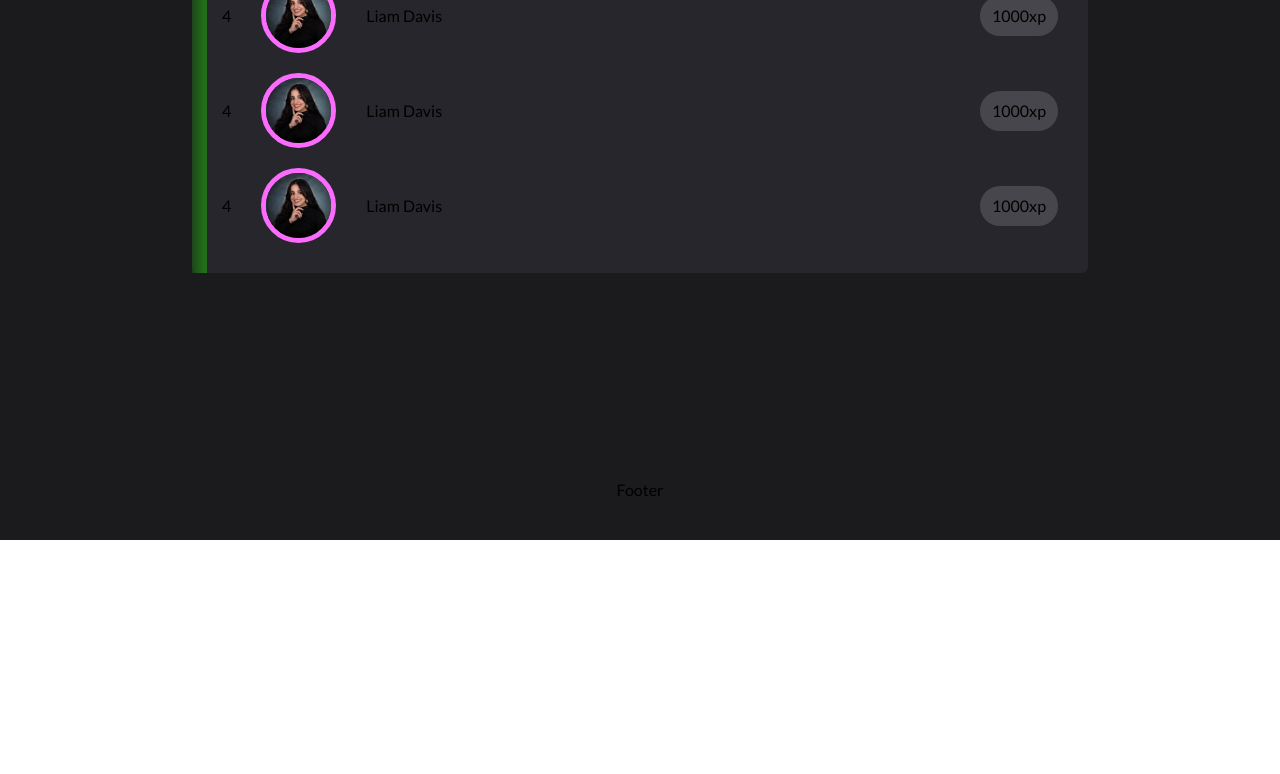
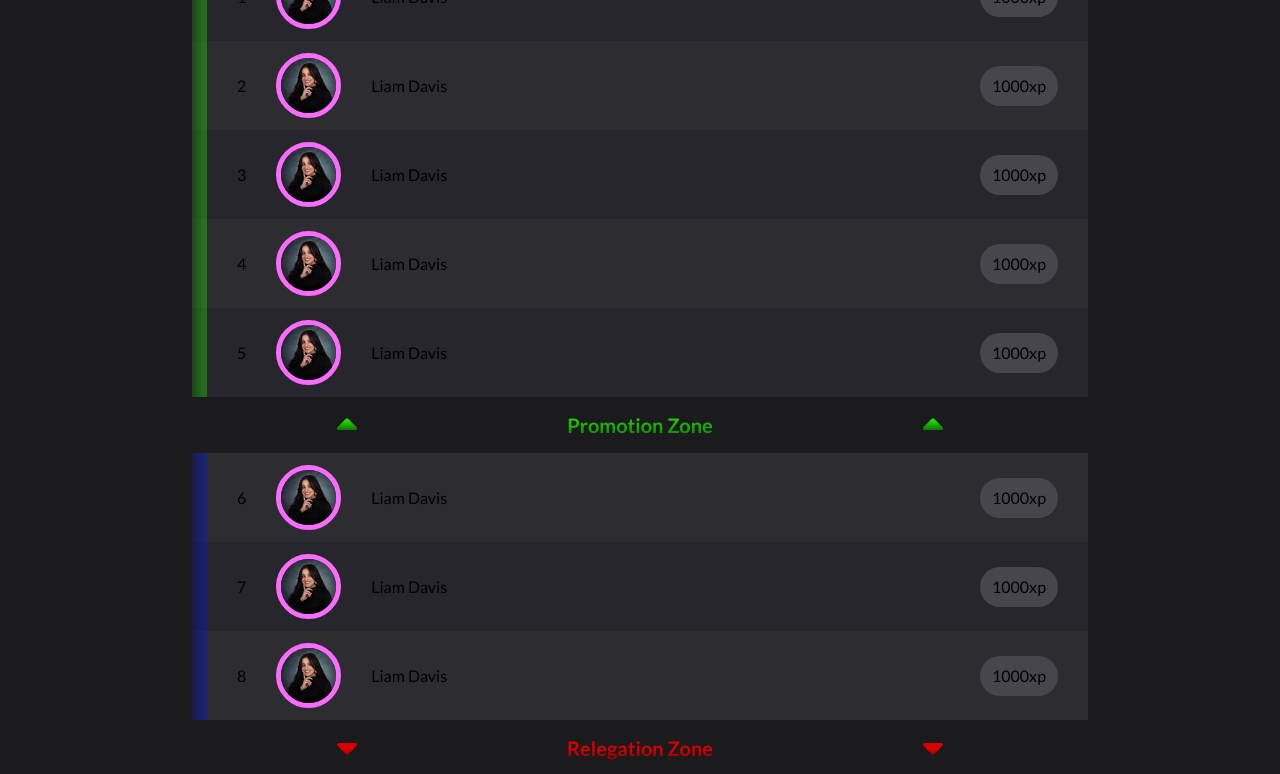
Before and after one commit to OmarFathy22/Learnit-frontend, a Next.js app: page /ranking in a window 1280 px wide. Shown: the part 260-1034 px from the top of the page. Before the commit the page ends 800 px from the top, so only its background shows below. Built offline with nearby package versions, Linux system fonts and the light colour scheme.

Commit message:
edit some stuff

```diff
--- a/app/(Home)/components/sections/Ranking.tsx
+++ b/app/(Home)/components/sections/Ranking.tsx
@@ -36,13 +36,13 @@ export default function App(props: IAppProps) {
             .map((_, index) => (
               <li key={index} className="flex justify-between items-center ">
                 <div className="flex items-center gap-[30px]">
-                  <h2>4</h2>
+                  <h2>{index + 4}</h2>
                   <Image
                     src={"/girl1.png"}
                     alt="girl"
                     width={1000}
                     height={1000}
-                    className="rounded-full w-[75px] h-[75px] border-[5px] border-[#FB6BFE] "
+                    className="rounded-full w-[65px] h-[65px] border-[5px] border-[#FB6BFE] "
                   />
                   <h1 className="">Liam Davis</h1>
                 </div>
@@ -51,7 +51,7 @@ export default function App(props: IAppProps) {
             ))}
         </ul>
         <Link href="/ranking">
-          <div className="text-[#FFF] bg-[--bg-secondary] text-center mt-[10px] py-4 flex justify-center items-center gap-2">
+          <div className="text-[#FFF] text-[18px] bg-[--bg-secondary] text-center mt-[5px] py-4 flex justify-center items-center gap-2">
             <h1>View Full List </h1>
             <h1><GoArrowRight size={20}/></h1>
           </div>
--- a/app/(Home)/components/sections/instructor.tsx
+++ b/app/(Home)/components/sections/instructor.tsx
@@ -21,8 +21,8 @@ export default function App(props: IAppProps) {
         <h1 className="gradient-text text-[30px]  text-center ">
         Become an instructor
         </h1>
-        <h1 className="mb-3 text-center">Join instructors globally in educating millions on LearnIt. Empower your teaching passion with our tools and expertise.</h1>
-        <Link href="/instructor" className="gradient-bg p-2 px-[50px] rounded-md">Start teaching today </Link>
+        <h1 className="mb-3 text-center text-[18px]">Join instructors globally in educating millions on LearnIt. Empower your teaching passion with our tools and expertise.</h1>
+        <Link href="/instructor" className="gradient-bg p-2 px-[50px] rounded-md font-bold text-[18px]">Start teaching today </Link>
     </div>
     </div>
   );
--- a/app/(Home)/components/shared/FeedBackCard.tsx
+++ b/app/(Home)/components/shared/FeedBackCard.tsx
@@ -21,9 +21,9 @@ export default function App(props: IAppProps) {
           <Image
             src="/girl2.png"
             alt="course instructor"
-            width={50}
-            height={50}
-            className="rounded-full"
+            width={1000}
+            height={1000}
+            className="rounded-full w-[35px] h-[35px]"
           />
         </div>
         <div className="truncate">
--- a/app/globals.css
+++ b/app/globals.css
@@ -54,6 +54,22 @@
   width: fit-content;
   font-weight: bold;
 }
+.gradient-text-green {
+  background: var(--lol, linear-gradient(180deg, #1FDB00 21%, #107500 100%));
+  -webkit-background-clip: text;
+  background-clip: text;
+  color: transparent;
+  width: fit-content;
+  font-weight: bold;
+}
+.gradient-text-red {
+  background: var(--lol-r, linear-gradient(180deg, #DB0000 55.6%, #750000 100%, #9B0000 100.01%));
+  -webkit-background-clip: text;
+  background-clip: text;
+  color: transparent;
+  width: fit-content;
+  font-weight: bold;
+}
 .gradient-border {
   border-bottom: 2px solid;
   border-top: 2px solid;
--- a/app/ranking/components/alltime.tsx
+++ b/app/ranking/components/alltime.tsx
@@ -1,11 +1,18 @@
-import Image from 'next/image';
-export interface IAppProps {
-}
+import * as React from "react";
+import Image from "next/image";
+import PromotionIcon from "../../../components/svgs/promotion";
+import RelegationIcon from "../../../components/svgs/relegation";
 
-export default function App (props: IAppProps) {
+export interface IAppProps {}
+const calculateEstimation = (index: number) => {
+  if (index >= 0 && index < 5) return "green";
+  if (index >= 5 && index < 8) return "blue";
+  return "red";
+};
+export default function App(props: IAppProps) {
   return (
-    <ul className="bg-[--bg-secondary] rounded-md flex flex-col gap-[20px] p-[30px]">
-        <li  className="flex justify-between items-center ">
+    <ul className=" bg-[--bg-secondary] rounded-md flex flex-col    ">
+      <li className="flex justify-between items-center bg-[--bg-tertiary] pl-[45px] pr-[30px] py-3 ">
         <div className="flex items-center gap-[110px]">
           <h2>Rank</h2>
 
@@ -13,23 +20,32 @@ export default function App (props: IAppProps) {
         </div>
         <div className="mr-5 ">Points</div>
       </li>
-          {Array(3)
+      {Array(10)
         .fill(0)
         .map((_, index) => (
-              <li key={index} className="flex justify-between items-center ">
+          <div key={index}>
+            <li
+              className={`pl-[45px] pr-[30px] py-3 ${
+                index % 2 ? "bg-[--bg-tertiary]" : ""
+              } `}
+            >
+              <div className="flex justify-between items-center ">
                 <div className="flex items-center gap-[30px]">
-                  <h2>4</h2>
+                  <h2>{index + 1}</h2>
                   <Image
                     src={"/girl1.png"}
                     alt="girl"
                     width={1000}
                     height={1000}
-                    className="rounded-full w-[75px] h-[75px] border-[5px] border-[#FB6BFE] "
+                    className="rounded-full w-[65px] h-[65px] border-[5px] border-[#FB6BFE] "
                   />
                   <h1 className="">Liam Davis</h1>
                 </div>
                 <div className="rounded-full p-3 py-2 bg-[#46464C]">1000xp</div>
+              </div>
             </li>
+
+          </div>
         ))}
     </ul>
   );
--- a/app/ranking/components/monthly.tsx
+++ b/app/ranking/components/monthly.tsx
@@ -1,13 +1,18 @@
-import * as React from 'react';
-import Image from 'next/image';
+import * as React from "react";
+import Image from "next/image";
+import PromotionIcon from "../../../components/svgs/promotion";
+import RelegationIcon from "../../../components/svgs/relegation";
 
-export interface IAppProps {
-}
-
-export default function App (props: IAppProps) {
+export interface IAppProps {}
+const calculateEstimation = (index: number) => {
+  if (index >= 0 && index < 5) return "green";
+  if (index >= 5 && index < 8) return "blue";
+  return "red";
+};
+export default function App(props: IAppProps) {
   return (
-    <ul className="relative gradient-border-left-green bg-[--bg-secondary] rounded-md flex flex-col gap-[20px] p-[30px]">
-        <li  className="flex justify-between items-center ">
+    <ul className=" bg-[--bg-secondary] rounded-md flex flex-col    ">
+      <li className="flex justify-between items-center bg-[--bg-tertiary] pl-[45px] pr-[30px] py-3 ">
         <div className="flex items-center gap-[110px]">
           <h2>Rank</h2>
 
@@ -15,23 +20,48 @@ export default function App (props: IAppProps) {
         </div>
         <div className="mr-5 ">Points</div>
       </li>
-          {Array(3)
+      {Array(10)
         .fill(0)
         .map((_, index) => (
-              <li key={index} className="flex justify-between items-center ">
+          <div key={index}>
+            <li
+              className={`pl-[45px] pr-[30px] py-3 ${
+                index % 2 ? "bg-[--bg-tertiary]" : ""
+              } relative gradient-border-left-${calculateEstimation(index)} `}
+            >
+              <div className="flex justify-between items-center ">
                 <div className="flex items-center gap-[30px]">
-                  <h2>4</h2>
+                  <h2>{index + 1}</h2>
                   <Image
                     src={"/girl1.png"}
                     alt="girl"
                     width={1000}
                     height={1000}
-                    className="rounded-full w-[75px] h-[75px] border-[5px] border-[#FB6BFE] "
+                    className="rounded-full w-[65px] h-[65px] border-[5px] border-[#FB6BFE] "
                   />
                   <h1 className="">Liam Davis</h1>
                 </div>
                 <div className="rounded-full p-3 py-2 bg-[#46464C]">1000xp</div>
+              </div>
             </li>
+          <div className="bg-[--bg-primary]">
+              {index === 4 ? (
+                <div className="py-2 flex justify-center items-center gap-[200px]  mx-auto ">
+                  <h1><PromotionIcon/></h1>
+                  <h1 className=" font-bold gradient-text-green text-[20px]">Promotion Zone</h1>
+                  <h1><PromotionIcon/></h1>
+                </div>
+              ) : index == 7 ? (
+                <div className="bg-[--bg-primary] py-2 flex justify-center items-center gap-[200px]  mx-auto">
+                  <h1><RelegationIcon/></h1>
+                  <h1 className="font-bold gradient-text-red text-[20px]">Relegation Zone</h1>
+                  <h1><RelegationIcon/></h1>
+                </div>
+              ) : (
+                ""
+              )}
+          </div>
+          </div>
         ))}
     </ul>
   );
--- a/components/Header.tsx
+++ b/components/Header.tsx
@@ -5,7 +5,7 @@ import { Montserrat_Alternates } from "next/font/google";
 import { CgProfile } from "react-icons/cg";
 import { CiSearch } from "react-icons/ci";
 import Link from "next/link";
-import ProfileIcon from "../public/svgs/profileIcon";
+import ProfileIcon from "./svgs/profileIcon";
 import Image from "next/image";
 
 export interface IAppProps {}
--- /dev/null
+++ b/components/svgs/promotion.tsx
@@ -0,0 +1,15 @@
+import React from 'react';
+
+const Icon = () => (
+<svg xmlns="http://www.w3.org/2000/svg" width="40" height="40" viewBox="0 0 40 40" fill="none">
+  <path fill-rule="evenodd" clip-rule="evenodd" d="M28.3335 25C28.663 24.9999 28.9852 24.9021 29.2592 24.719C29.5332 24.5359 29.7468 24.2756 29.8729 23.9711C29.999 23.6666 30.0321 23.3315 29.9678 23.0083C29.9035 22.685 29.7448 22.3881 29.5118 22.155L21.1785 13.8217C20.8659 13.5092 20.4421 13.3337 20.0001 13.3337C19.5582 13.3337 19.1343 13.5092 18.8218 13.8217L10.4885 22.155C10.2555 22.3881 10.0968 22.685 10.0325 23.0083C9.96821 23.3315 10.0012 23.6666 10.1273 23.9711C10.2535 24.2756 10.467 24.5359 10.741 24.719C11.0151 24.9021 11.3372 24.9999 11.6668 25H28.3335Z" fill="url(#paint0_linear_212_535)"/>
+  <defs>
+    <linearGradient id="paint0_linear_212_535" x1="20.0001" y1="13.3337" x2="20.0001" y2="25" gradientUnits="userSpaceOnUse">
+      <stop offset="0.21" stop-color="#1FDB00"/>
+      <stop offset="1" stop-color="#107500"/>
+    </linearGradient>
+  </defs>
+</svg>
+);
+
+export default Icon;
--- /dev/null
+++ b/components/svgs/relegation.tsx
@@ -0,0 +1,16 @@
+import React from 'react';
+
+const Icon = () => (
+<svg xmlns="http://www.w3.org/2000/svg" width="40" height="40" viewBox="0 0 40 40" fill="none">
+  <path fill-rule="evenodd" clip-rule="evenodd" d="M11.6668 14.9999C11.3372 15 11.015 15.0978 10.741 15.2809C10.467 15.4641 10.2534 15.7244 10.1273 16.0289C10.0012 16.3334 9.96819 16.6684 10.0325 16.9917C10.0968 17.3149 10.2554 17.6119 10.4884 17.8449L18.8218 26.1783C19.1343 26.4907 19.5582 26.6663 20.0001 26.6663C20.4421 26.6663 20.8659 26.4907 21.1784 26.1783L29.5118 17.8449C29.7448 17.6119 29.9035 17.3149 29.9678 16.9917C30.032 16.6684 29.999 16.3334 29.8729 16.0289C29.7468 15.7244 29.5332 15.4641 29.2592 15.2809C28.9852 15.0978 28.663 15 28.3334 14.9999L11.6668 14.9999Z" fill="url(#paint0_linear_212_542)"/>
+  <defs>
+    <linearGradient id="paint0_linear_212_542" x1="20.0001" y1="26.6663" x2="20.0001" y2="14.9999" gradientUnits="userSpaceOnUse">
+      <stop stop-color="#750000"/>
+      <stop stop-color="#9B0000"/>
+      <stop offset="0.444" stop-color="#DB0000"/>
+    </linearGradient>
+  </defs>
+</svg>
+);
+
+export default Icon;
```
Also changed, not shown: components/svgs/profileIcon.tsx (renamed from public/svgs/profileIcon.tsx). Lines whose indentation alone changed are shown as unchanged.
